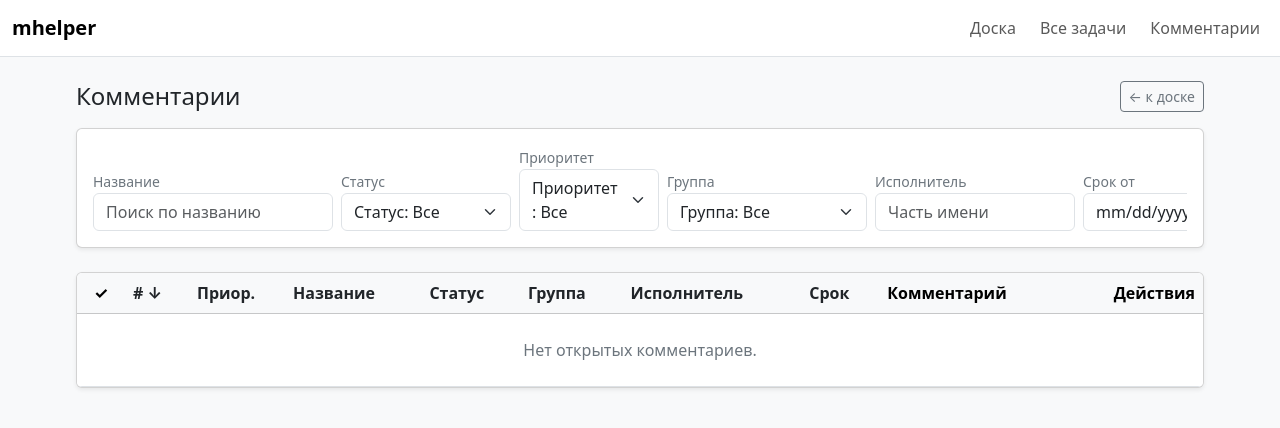
After one commit to voxelru/mhelper, a Flask app: page /comments in a window 1280 px wide. The commit adds this page. Shown: the top 428 px of the page. Run offline with Flask 3, Linux system fonts and the light colour scheme.

Commit message:
added comments

```diff
--- a/app.py
+++ b/app.py
@@ -109,6 +109,112 @@ def _parse_task_form(form: Any) -> tuple[str | None, dict[str, Any]]:
         "status": status,
         "priority": priority,
     }
+
+
+def _parse_tasks_table_request(req: Any) -> dict[str, Any]:
+    """Shared query/sort params for /tasks and /comments list views."""
+    q = (req.args.get("q") or "").strip()
+    status_fs = [s.strip() for s in req.args.getlist("status") if (s or "").strip()]
+    status_fs = [s for s in status_fs if s in ("planned", "in_progress", "done", "archived")]
+
+    priority_fs_raw = req.args.getlist("priority")
+    priority_fs: list[int] = []
+    for p in priority_fs_raw:
+        try:
+            pi = int(str(p).strip())
+        except (TypeError, ValueError):
+            continue
+        if pi in (0, 1, 2, 3, 4):
+            priority_fs.append(pi)
+    priority_fs = sorted(set(priority_fs))
+
+    group_id_fs_raw = req.args.getlist("group_id")
+    group_id_fs: list[int] = []
+    for g in group_id_fs_raw:
+        try:
+            gi = int(str(g).strip())
+        except (TypeError, ValueError):
+            continue
+        if gi > 0:
+            group_id_fs.append(gi)
+    group_id_fs = sorted(set(group_id_fs))
+    assignee_f = (req.args.get("assignee") or "").strip()
+    due_from = _parse_optional_date(req.args.get("due_from"))
+    due_to = _parse_optional_date(req.args.get("due_to"))
+
+    sort = (req.args.get("sort") or "id").strip()
+    order = (req.args.get("order") or "desc").strip().lower()
+    if sort not in ("id", "title", "status", "priority", "group", "assignee", "due_date"):
+        sort = "id"
+    if order not in ("asc", "desc"):
+        order = "desc"
+
+    return {
+        "q": q,
+        "status_fs": status_fs,
+        "priority_fs": priority_fs,
+        "group_id_fs": group_id_fs,
+        "assignee_f": assignee_f,
+        "due_from": due_from,
+        "due_to": due_to,
+        "due_from_raw": req.args.get("due_from") or "",
+        "due_to_raw": req.args.get("due_to") or "",
+        "sort": sort,
+        "order": order,
+    }
+
+
+def _apply_task_row_filters(query: Any, fp: dict[str, Any]) -> Any:
+    if fp["q"]:
+        query = query.filter(Task.title.ilike(f"%{fp['q']}%"))
+    if fp["status_fs"]:
+        query = query.filter(Task.status.in_(fp["status_fs"]))
+    if fp["priority_fs"]:
+        query = query.filter(Task.priority.in_(fp["priority_fs"]))
+    if fp["group_id_fs"]:
+        query = query.filter(Task.group_id.in_(fp["group_id_fs"]))
+    if fp["assignee_f"]:
+        query = query.filter(Task.assignee.ilike(f"%{fp['assignee_f']}%"))
+    if fp["due_from"] is not None:
+        query = query.filter(Task.due_date.isnot(None), Task.due_date >= fp["due_from"])
+    if fp["due_to"] is not None:
+        query = query.filter(Task.due_date.isnot(None), Task.due_date <= fp["due_to"])
+    return query
+
+
+def _tasks_table_sort_column(sort: str) -> Any:
+    if sort == "group":
+        return Group.name
+    if sort == "priority":
+        return Task.priority
+    if sort == "id":
+        return Task.id
+    if sort == "title":
+        return Task.title
+    if sort == "status":
+        return Task.status
+    if sort == "assignee":
+        return Task.assignee
+    return Task.due_date
+
+
+def _filter_url_args(fp: dict[str, Any]) -> dict[str, Any]:
+    out: dict[str, Any] = {}
+    if fp["q"]:
+        out["q"] = fp["q"]
+    if fp["status_fs"]:
+        out["status"] = fp["status_fs"]
+    if fp["priority_fs"]:
+        out["priority"] = fp["priority_fs"]
+    if fp["group_id_fs"]:
+        out["group_id"] = fp["group_id_fs"]
+    if fp["assignee_f"]:
+        out["assignee"] = fp["assignee_f"]
+    if fp["due_from_raw"]:
+        out["due_from"] = fp["due_from_raw"]
+    if fp["due_to_raw"]:
+        out["due_to"] = fp["due_to_raw"]
+    return out
 
 
 def create_app() -> Flask:
@@ -233,41 +339,8 @@ FROM tasks
 
     @app.get("/tasks")
     def tasks_list():
-        q = (request.args.get("q") or "").strip()
-        status_fs = [s.strip() for s in request.args.getlist("status") if (s or "").strip()]
-        status_fs = [s for s in status_fs if s in ("planned", "in_progress", "done", "archived")]
-
-        priority_fs_raw = request.args.getlist("priority")
-        priority_fs: list[int] = []
-        for p in priority_fs_raw:
-            try:
-                pi = int(str(p).strip())
-            except (TypeError, ValueError):
-                continue
-            if pi in (0, 1, 2, 3, 4):
-                priority_fs.append(pi)
-        priority_fs = sorted(set(priority_fs))
-
-        group_id_fs_raw = request.args.getlist("group_id")
-        group_id_fs: list[int] = []
-        for g in group_id_fs_raw:
-            try:
-                gi = int(str(g).strip())
-            except (TypeError, ValueError):
-                continue
-            if gi > 0:
-                group_id_fs.append(gi)
-        group_id_fs = sorted(set(group_id_fs))
-        assignee_f = (request.args.get("assignee") or "").strip()
-        due_from = _parse_optional_date(request.args.get("due_from"))
-        due_to = _parse_optional_date(request.args.get("due_to"))
-
-        sort = (request.args.get("sort") or "id").strip()
-        order = (request.args.get("order") or "desc").strip().lower()
-        if sort not in ("id", "title", "status", "priority", "group", "assignee", "due_date"):
-            sort = "id"
-        if order not in ("asc", "desc"):
-            order = "desc"
+        fp = _parse_tasks_table_request(request)
+        sort, order = fp["sort"], fp["order"]
 
         last_comment_ranked = (
             db.session.query(
@@ -300,36 +373,8 @@ FROM tasks
             )
         )
 
-        if q:
-            query = query.filter(Task.title.ilike(f"%{q}%"))
-        if status_fs:
-            query = query.filter(Task.status.in_(status_fs))
-        if priority_fs:
-            query = query.filter(Task.priority.in_(priority_fs))
-        if group_id_fs:
-            query = query.filter(Task.group_id.in_(group_id_fs))
-        if assignee_f:
-            query = query.filter(Task.assignee.ilike(f"%{assignee_f}%"))
-        if due_from is not None:
-            query = query.filter(Task.due_date.isnot(None), Task.due_date >= due_from)
-        if due_to is not None:
-            query = query.filter(Task.due_date.isnot(None), Task.due_date <= due_to)
-
-        sort_col: Any
-        if sort == "group":
-            sort_col = Group.name
-        elif sort == "priority":
-            sort_col = Task.priority
-        elif sort == "id":
-            sort_col = Task.id
-        elif sort == "title":
-            sort_col = Task.title
-        elif sort == "status":
-            sort_col = Task.status
-        elif sort == "assignee":
-            sort_col = Task.assignee
-        else:
-            sort_col = Task.due_date
+        query = _apply_task_row_filters(query, fp)
+        sort_col = _tasks_table_sort_column(sort)
 
         if order == "asc":
             query = query.order_by(sort_col.asc(), Task.id.asc())
@@ -343,21 +388,7 @@ FROM tasks
         ]
         groups = Group.query.order_by(Group.name.asc()).all()
 
-        filter_args: dict[str, Any] = {}
-        if q:
-            filter_args["q"] = q
-        if status_fs:
-            filter_args["status"] = status_fs
-        if priority_fs:
-            filter_args["priority"] = priority_fs
-        if group_id_fs:
-            filter_args["group_id"] = group_id_fs
-        if assignee_f:
-            filter_args["assignee"] = assignee_f
-        if request.args.get("due_from"):
-            filter_args["due_from"] = request.args.get("due_from")
-        if request.args.get("due_to"):
-            filter_args["due_to"] = request.args.get("due_to")
+        filter_args = _filter_url_args(fp)
 
         sort_links: dict[str, str] = {}
         for field in ("id", "priority", "title", "status", "group", "assignee", "due_date"):
@@ -369,17 +400,73 @@ FROM tasks
             tasks=tasks,
             groups=groups,
             filters={
-                "q": q,
-                "status": status_fs,
-                "priority": priority_fs,
-                "group_id": group_id_fs,
-                "assignee": assignee_f,
-                "due_from": request.args.get("due_from") or "",
-                "due_to": request.args.get("due_to") or "",
+                "q": fp["q"],
+                "status": fp["status_fs"],
+                "priority": fp["priority_fs"],
+                "group_id": fp["group_id_fs"],
+                "assignee": fp["assignee_f"],
+                "due_from": fp["due_from_raw"],
+                "due_to": fp["due_to_raw"],
             },
             list_sort=sort,
             list_order=order,
             sort_links=sort_links,
+        )
+
+    @app.get("/comments")
+    def comments_list():
+        fp = _parse_tasks_table_request(request)
+        sort, order = fp["sort"], fp["order"]
+
+        global_open = (
+            db.session.query(func.count(Comment.id))
+            .join(Task, Comment.task_id == Task.id)
+            .filter(Comment.resolved.is_(False), Task.status != "archived")
+            .scalar()
+            or 0
+        )
+
+        query = (
+            Comment.query.options(joinedload(Comment.task).joinedload(Task.group))
+            .join(Task, Comment.task_id == Task.id)
+            .outerjoin(Group, Task.group_id == Group.id)
+            .filter(Comment.resolved.is_(False), Task.status != "archived")
+        )
+        query = _apply_task_row_filters(query, fp)
+        sort_col = _tasks_table_sort_column(sort)
+        if order == "asc":
+            query = query.order_by(sort_col.asc(), Task.id.asc(), Comment.created_at.desc())
+        else:
+            query = query.order_by(sort_col.desc(), Task.id.desc(), Comment.created_at.desc())
+
+        rows = query.all()
+        groups = Group.query.order_by(Group.name.asc()).all()
+        filter_args = _filter_url_args(fp)
+
+        sort_links: dict[str, str] = {}
+        for field in ("id", "priority", "title", "status", "group", "assignee", "due_date"):
+            next_order = "desc" if sort == field and order == "asc" else "asc"
+            sort_links[field] = url_for("comments_list", **filter_args, sort=field, order=next_order)
+
+        empty_all_open = len(rows) == 0 and global_open == 0
+
+        return render_template(
+            "comments_list.html",
+            comments=rows,
+            groups=groups,
+            filters={
+                "q": fp["q"],
+                "status": fp["status_fs"],
+                "priority": fp["priority_fs"],
+                "group_id": fp["group_id_fs"],
+                "assignee": fp["assignee_f"],
+                "due_from": fp["due_from_raw"],
+                "due_to": fp["due_to_raw"],
+            },
+            list_sort=sort,
+            list_order=order,
+            sort_links=sort_links,
+            empty_all_open=empty_all_open,
         )
 
     @app.get("/tasks/<int:task_id>")
@@ -466,6 +553,21 @@ FROM tasks
         db.session.commit()
         return jsonify({"ok": True})
 
+    @app.post("/api/tasks/<int:task_id>/comments/<int:comment_id>/resolved")
+    def api_comment_resolved(task_id: int, comment_id: int):
+        comment = Comment.query.filter_by(id=comment_id, task_id=task_id).first()
+        if comment is None:
+            return jsonify({"ok": False, "error": "Not found"}), 404
+
+        payload = request.get_json(silent=True) or {}
+        resolved = payload.get("resolved")
+        if not isinstance(resolved, bool):
+            return jsonify({"ok": False, "error": "Body must be JSON with boolean \"resolved\""}), 400
+
+        comment.resolved = resolved
+        db.session.commit()
+        return jsonify({"ok": True})
+
     return app
 
 
--- a/static/app.js
+++ b/static/app.js
@@ -68,7 +68,31 @@ function initMultiFilterDropdowns() {
   }
 }
 
+function initCommentResolveCheckboxes() {
+  const boxes = Array.from(document.querySelectorAll(".comment-resolve-cb"));
+  if (boxes.length === 0) return;
+
+  for (const cb of boxes) {
+    cb.addEventListener("change", async () => {
+      const taskId = cb.dataset.taskId;
+      const commentId = cb.dataset.commentId;
+      const desired = cb.checked;
+      if (!taskId || !commentId) return;
+      cb.disabled = true;
+      try {
+        await postJson(`/api/tasks/${taskId}/comments/${commentId}/resolved`, { resolved: desired });
+      } catch (e) {
+        cb.checked = !desired;
+        alert("Не удалось сохранить. Обновите страницу и попробуйте снова.");
+      } finally {
+        cb.disabled = false;
+      }
+    });
+  }
+}
+
 document.addEventListener("DOMContentLoaded", () => {
   initDragDrop();
   initMultiFilterDropdowns();
+  initCommentResolveCheckboxes();
 });
--- a/templates/base.html
+++ b/templates/base.html
@@ -17,6 +17,7 @@
         <div class="navbar-nav flex-row gap-2">
           <a class="nav-link" href="{{ url_for('board') }}">Доска</a>
           <a class="nav-link" href="{{ url_for('tasks_list') }}">Все задачи</a>
+          <a class="nav-link" href="{{ url_for('comments_list') }}">Комментарии</a>
         </div>
       </div>
     </nav>
--- /dev/null
+++ b/templates/comments_list.html
@@ -0,0 +1,198 @@
+{% extends "base.html" %}
+
+{% block content %}
+  {% set st_ru = {
+    'planned': 'Планируется',
+    'in_progress': 'В работе',
+    'done': 'Завершено',
+    'archived': 'Архив'
+  } %}
+
+  <div class="d-flex flex-wrap align-items-center justify-content-between gap-2 mb-3">
+    <h1 class="h4 mb-0">Комментарии</h1>
+    <a class="btn btn-outline-secondary btn-sm" href="{{ url_for('board') }}">← к доске</a>
+  </div>
+
+  <form class="card shadow-sm mb-4" method="get" action="{{ url_for('comments_list') }}">
+    <input type="hidden" name="sort" value="{{ list_sort }}" />
+    <input type="hidden" name="order" value="{{ list_order }}" />
+    <div class="card-body">
+      <div class="d-flex flex-nowrap gap-2 align-items-end overflow-auto">
+        <div style="min-width: 240px;">
+          <label class="form-label mb-0 small text-secondary">Название</label>
+          <input class="form-control" name="q" value="{{ filters.q | e }}" placeholder="Поиск по названию" />
+        </div>
+        <div style="min-width: 170px;">
+          <label class="form-label mb-0 small text-secondary">Статус</label>
+          <details class="dropdown w-100 multi-filter" data-multi-filter data-label="Статус">
+            <summary class="form-select">Все</summary>
+            <div class="dropdown-menu p-2 w-100">
+              <label class="form-check">
+                <input class="form-check-input" type="checkbox" name="status" value="planned" {% if 'planned' in filters.status %}checked{% endif %} />
+                <span class="form-check-label">Планируется</span>
+              </label>
+              <label class="form-check">
+                <input class="form-check-input" type="checkbox" name="status" value="in_progress" {% if 'in_progress' in filters.status %}checked{% endif %} />
+                <span class="form-check-label">В работе</span>
+              </label>
+              <label class="form-check">
+                <input class="form-check-input" type="checkbox" name="status" value="done" {% if 'done' in filters.status %}checked{% endif %} />
+                <span class="form-check-label">Завершено</span>
+              </label>
+              <label class="form-check">
+                <input class="form-check-input" type="checkbox" name="status" value="archived" {% if 'archived' in filters.status %}checked{% endif %} />
+                <span class="form-check-label">Архив</span>
+              </label>
+            </div>
+          </details>
+        </div>
+        <div style="min-width: 140px;">
+          <label class="form-label mb-0 small text-secondary">Приоритет</label>
+          <details class="dropdown w-100 multi-filter" data-multi-filter data-label="Приоритет">
+            <summary class="form-select">Все</summary>
+            <div class="dropdown-menu p-2 w-100">
+              <label class="form-check">
+                <input class="form-check-input" type="checkbox" name="priority" value="0" {% if 0 in filters.priority %}checked{% endif %} />
+                <span class="form-check-label">Pr0</span>
+              </label>
+              <label class="form-check">
+                <input class="form-check-input" type="checkbox" name="priority" value="1" {% if 1 in filters.priority %}checked{% endif %} />
+                <span class="form-check-label">Pr1</span>
+              </label>
+              <label class="form-check">
+                <input class="form-check-input" type="checkbox" name="priority" value="2" {% if 2 in filters.priority %}checked{% endif %} />
+                <span class="form-check-label">Pr2</span>
+              </label>
+              <label class="form-check">
+                <input class="form-check-input" type="checkbox" name="priority" value="3" {% if 3 in filters.priority %}checked{% endif %} />
+                <span class="form-check-label">Pr3</span>
+              </label>
+              <label class="form-check">
+                <input class="form-check-input" type="checkbox" name="priority" value="4" {% if 4 in filters.priority %}checked{% endif %} />
+                <span class="form-check-label">Pr4</span>
+              </label>
+            </div>
+          </details>
+        </div>
+        <div style="min-width: 200px;">
+          <label class="form-label mb-0 small text-secondary">Группа</label>
+          <details class="dropdown w-100 multi-filter" data-multi-filter data-label="Группа">
+            <summary class="form-select">Все</summary>
+            <div class="dropdown-menu p-2 w-100" style="max-height: 320px; overflow: auto;">
+              {% for g in groups %}
+                <label class="form-check">
+                  <input class="form-check-input" type="checkbox" name="group_id" value="{{ g.id }}" {% if g.id in filters.group_id %}checked{% endif %} />
+                  <span class="form-check-label">{{ g.name }}</span>
+                </label>
+              {% endfor %}
+            </div>
+          </details>
+        </div>
+        <div style="min-width: 200px;">
+          <label class="form-label mb-0 small text-secondary">Исполнитель</label>
+          <input class="form-control" name="assignee" value="{{ filters.assignee | e }}" placeholder="Часть имени" />
+        </div>
+        <div style="min-width: 150px;">
+          <label class="form-label mb-0 small text-secondary">Срок от</label>
+          <input class="form-control" type="date" name="due_from" value="{{ filters.due_from | e }}" />
+        </div>
+        <div style="min-width: 150px;">
+          <label class="form-label mb-0 small text-secondary">Срок до</label>
+          <input class="form-control" type="date" name="due_to" value="{{ filters.due_to | e }}" />
+        </div>
+        <div class="d-flex gap-2" style="min-width: 250px;">
+          <button class="btn btn-primary" type="submit">Фильтровать</button>
+          <a class="btn btn-outline-secondary" href="{{ url_for('comments_list') }}">Сбросить</a>
+        </div>
+      </div>
+    </div>
+  </form>
+
+  <div class="table-responsive card shadow-sm">
+    <table class="table table-hover mb-0 align-middle">
+      <thead class="table-light">
+        <tr>
+          <th scope="col" class="text-center" style="width: 3rem" title="Отметить комментарий выполненным">✓</th>
+          <th scope="col" style="width: 4rem">
+            <a class="text-decoration-none text-dark" href="{{ sort_links.id }}">#{% if list_sort == 'id' %} {% if list_order == 'asc' %}↑{% else %}↓{% endif %}{% endif %}</a>
+          </th>
+          <th scope="col" style="width: 6rem" class="text-nowrap">
+            <a class="text-decoration-none text-dark" href="{{ sort_links.priority }}">Приор.{% if list_sort == 'priority' %} {% if list_order == 'asc' %}↑{% else %}↓{% endif %}{% endif %}</a>
+          </th>
+          <th scope="col">
+            <a class="text-decoration-none text-dark" href="{{ sort_links.title }}">Название{% if list_sort == 'title' %} {% if list_order == 'asc' %}↑{% else %}↓{% endif %}{% endif %}</a>
+          </th>
+          <th scope="col" class="text-nowrap">
+            <a class="text-decoration-none text-dark" href="{{ sort_links.status }}">Статус{% if list_sort == 'status' %} {% if list_order == 'asc' %}↑{% else %}↓{% endif %}{% endif %}</a>
+          </th>
+          <th scope="col">
+            <a class="text-decoration-none text-dark" href="{{ sort_links.group }}">Группа{% if list_sort == 'group' %} {% if list_order == 'asc' %}↑{% else %}↓{% endif %}{% endif %}</a>
+          </th>
+          <th scope="col">
+            <a class="text-decoration-none text-dark" href="{{ sort_links.assignee }}">Исполнитель{% if list_sort == 'assignee' %} {% if list_order == 'asc' %}↑{% else %}↓{% endif %}{% endif %}</a>
+          </th>
+          <th scope="col" class="text-nowrap">
+            <a class="text-decoration-none text-dark" href="{{ sort_links.due_date }}">Срок{% if list_sort == 'due_date' %} {% if list_order == 'asc' %}↑{% else %}↓{% endif %}{% endif %}</a>
+          </th>
+          <th scope="col">Комментарий</th>
+          <th scope="col" class="text-end">Действия</th>
+        </tr>
+      </thead>
+      <tbody>
+        {% for c in comments %}
+          {% set t = c.task %}
+          {% set tip = c.body | replace('\n', ' ') | e %}
+          <tr class="task-priority-{{ t.priority }}">
+            <td class="text-center">
+              <input
+                type="checkbox"
+                class="form-check-input comment-resolve-cb m-0"
+                data-task-id="{{ t.id }}"
+                data-comment-id="{{ c.id }}"
+                aria-label="Отметить комментарий выполненным"
+              />
+            </td>
+            <td class="text-secondary small">{{ t.id }}</td>
+            <td class="text-secondary small text-nowrap">
+              {% if t.priority is not none %}
+                <span class="badge text-bg-light border task-priority-{{ t.priority }}">Pr{{ t.priority }}</span>
+              {% else %}
+                —
+              {% endif %}
+            </td>
+            <td>
+              <a class="fw-semibold text-decoration-none" href="{{ url_for('task_detail', task_id=t.id) }}">{{ t.title }}</a>
+              {% if t.link %}
+                <div class="small text-truncate" style="max-width: 20rem">
+                  <a href="{{ t.link }}" target="_blank" rel="noopener noreferrer">{{ t.link }}</a>
+                </div>
+              {% endif %}
+            </td>
+            <td>{{ st_ru.get(t.status, t.status) }}</td>
+            <td>{{ t.group.name if t.group else "—" }}</td>
+            <td>{{ t.assignee or "—" }}</td>
+            <td class="text-nowrap">{{ t.due_date.isoformat() if t.due_date else "—" }}</td>
+            <td class="small min-w-0" style="max-width: 28rem">
+              <div class="text-secondary">{{ c.created_at.strftime("%Y-%m-%d %H:%M") }}</div>
+              <div class="text-truncate" title="{{ tip }}">{{ c.body }}</div>
+            </td>
+            <td class="text-end text-nowrap">
+              <a class="btn btn-sm btn-outline-secondary" href="{{ url_for('task_detail', task_id=t.id) }}">Открыть</a>
+              <a class="btn btn-sm btn-outline-primary" href="{{ url_for('task_edit', task_id=t.id) }}">Правка</a>
+            </td>
+          </tr>
+        {% else %}
+          <tr>
+            <td colspan="10" class="text-secondary text-center py-4">
+              {% if empty_all_open %}
+                Нет открытых комментариев.
+              {% else %}
+                Нет комментариев по выбранным условиям.
+              {% endif %}
+            </td>
+          </tr>
+        {% endfor %}
+      </tbody>
+    </table>
+  </div>
+{% endblock %}
```
